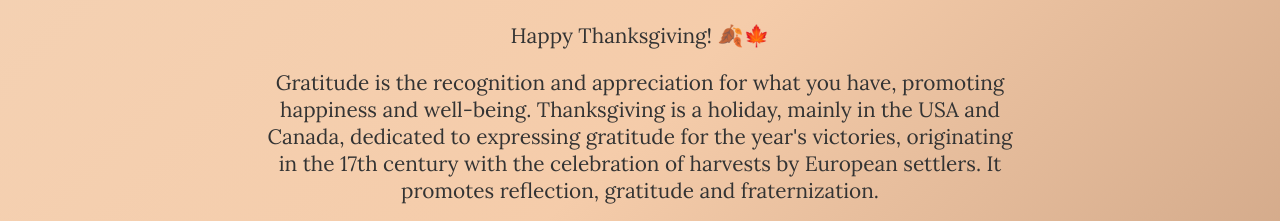
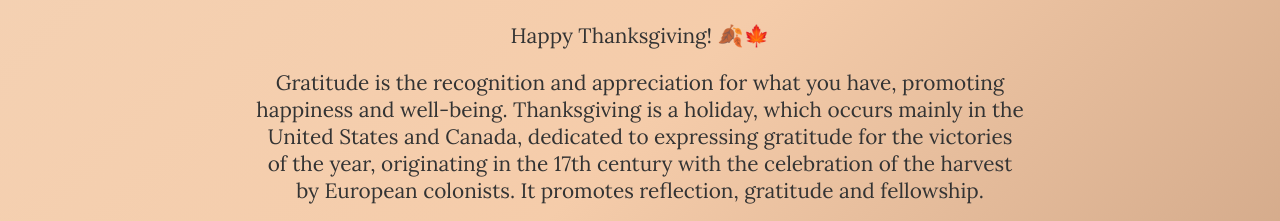
Before and after one commit to JuanMOLopes/projeto-thanksgiving-day, a plain HTML site: page frontend/index.html in a window 1280 px wide. Shown: the part 519-740 px from the top of the page. Drawn offline with nearby package versions, Linux system fonts and the light colour scheme.

Commit message:
texto alterado

```diff
--- a/frontend/index.html
+++ b/frontend/index.html
@@ -34,7 +34,8 @@
     <section class="container1 column">
         <h2>The Essence of Thanksgiving</h2>
         <p>Happy Thanksgiving! 🍂🍁</p>
-        <p>Gratitude is the recognition and appreciation for what you have, promoting happiness and well-being. Thanksgiving is a holiday, mainly in the USA and Canada, dedicated to expressing gratitude for the year's victories, originating in the 17th century with the celebration of harvests by European settlers. It promotes reflection, gratitude and fraternization.</p>
+        <p>Gratitude is the recognition and appreciation for what you have, promoting happiness and well-being. Thanksgiving is a holiday, which occurs mainly in the United States and Canada, dedicated to expressing gratitude for the victories of the year, originating in the 17th century with the celebration of the harvest by European colonists. It promotes reflection, gratitude and fellowship.</p>
+        <p>Happy Thanksgiving! 🍂🍁</p>
         <button>Traduza</button>
     </section>
 
```
